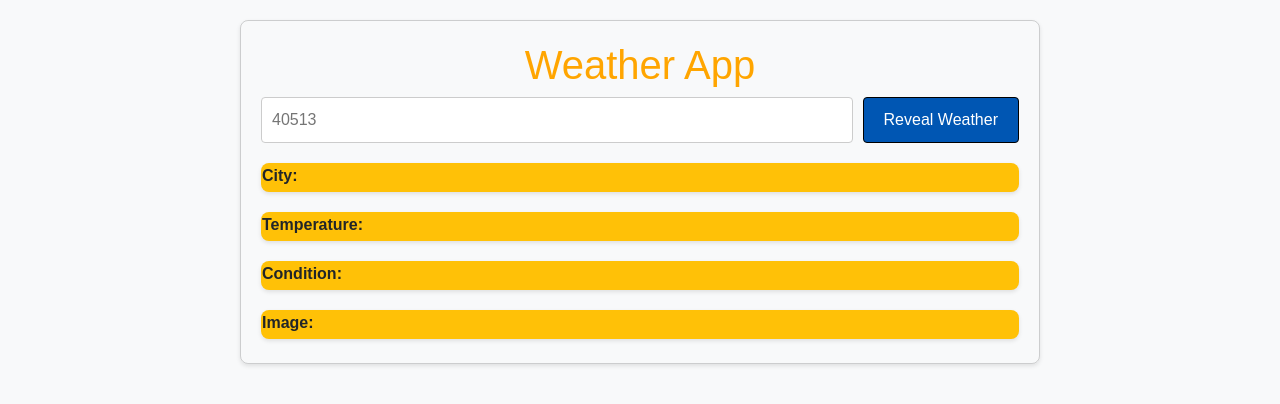
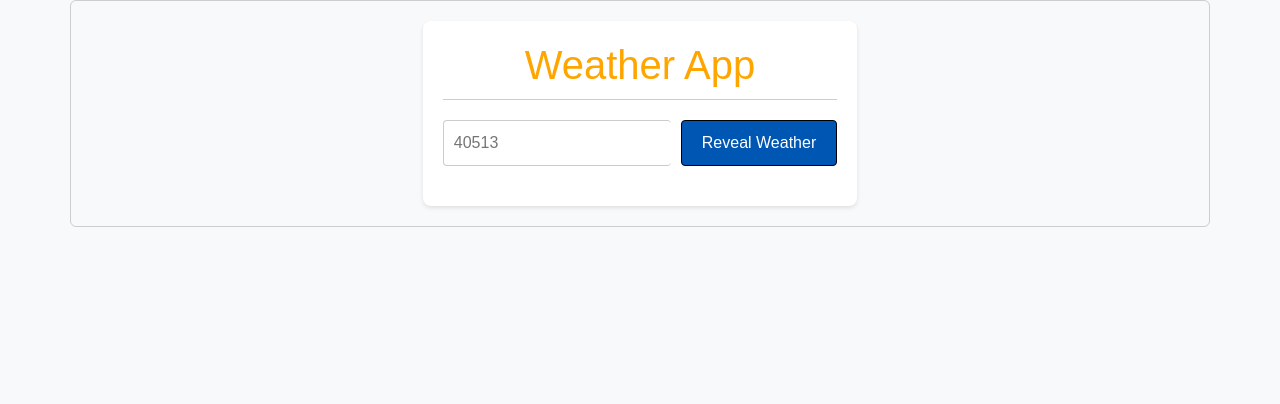
Before and after one commit to Jaymiller2002/weather-app, a plain HTML site: page index.html in a window 1280 px wide. Drawn offline with nearby package versions, Linux system fonts and the light colour scheme; no server answers.

Commit message:
got btn working and evenlistener + changed layout to match wireframe better

```diff
--- a/css/style.css
+++ b/css/style.css
@@ -1,5 +1,8 @@
 h1 {
   color: orange;
+  margin-bottom: 20px;
+  border-bottom: 1px solid #ccc;
+  padding-bottom: 10px;
 }
 
 /*body {
@@ -9,6 +12,12 @@ h1 {
 
 #app {
   text-align: center;
+  max-width: 600px;
+  margin: 0 auto;
+  background-color: #fff;
+  padding: 20px;
+  border-radius: 8px;
+  box-shadow: 0 2px 4px rgba(0, 0, 0, 0.1);
 }
 
 /*button {
@@ -19,17 +28,20 @@ h1 {
 body {
   font-family: Arial, sans-serif;
   margin: 0;
-  padding: 0;
+  padding: 20px;
   background-color: #f0f0f0;
 }
 
-.container {
+.grid-container {
   max-width: 800px;
   margin: 20px auto;
   padding: 20px;
   background-color: #fff;
   border-radius: 8px;
   box-shadow: 0 2px 4px rgba(0, 0, 0, 0.1);
+  display: grid;
+  grid-template-columns: auto;
+  gap: 10px;
 }
 
 .input-container {
@@ -38,6 +50,7 @@ body {
 
 form {
   display: flex;
+  margin-bottom: 20px;
 }
 
 input[type="number"] {
@@ -45,6 +58,7 @@ input[type="number"] {
   padding: 10px;
   border: 1px solid #ccc;
   border-radius: 4px;
+  border-right: none;
   margin-right: 10px;
 }
 
@@ -68,6 +82,8 @@ table {
 
 th {
   text-align: left;
+  padding: 10px;
+  border-bottom: 1px solid #ccc;
 }
 
 th button {
@@ -76,4 +92,6 @@ th button {
   cursor: pointer;
   font-weight: normal;
   color: white;
+  padding: 0;
+  margin: 0;
 }
--- a/index.html
+++ b/index.html
@@ -18,28 +18,28 @@
       <form id="revealWeather"><input type="number" placeholder="40513"><button>Reveal Weather</button></form></div>
       <div>
         <!--Create some kind of area or box/container for weather info-->
-        <table class="container mb-1 bg-warning">
+        <table class="grid-container mb-1 bg-warning">
           <tr>
             <th>City:<button id="buttonCity"></button></th>
           </tr>
         </table>
         <span></span>
         <div>
-          <table class="container mb-1 bg-warning">
+          <table class="grid-container mb-1 bg-warning">
             <tr>
               <th>Temperature:<button id="buttonTemp"></button></th>
             </tr>
           </table>
           <span></span>
           <div>
-           <table class="container mb-1 bg-warning">
+           <table class="grid-container mb-1 bg-warning">
             <tr>
               <th>Condition:<button id="buttonCondition"></button></th>
             </tr>
            </table>
            <span></span>
            <div>
-            <table class="container mb-1 bg-warning">
+            <table class="grid-container mb-1 bg-warning">
               <tr>
                 <th>Image:<button id="buttonImage"></button></th>
               </tr>
--- a/js/main.js
+++ b/js/main.js
@@ -2,11 +2,22 @@ const buttonTemp = document.getElementById('buttonTemp');
 const buttonCity = document.getElementById('buttonCity');
 const buttonCondition = document.getElementById('buttonCondition');
 const buttonImage = document.getElementById('buttonImage');
-const button = document.querySelectorAll('button');
+const revealButton = document.querySelector('button');
 const form = document.getElementById('revealWeather');
-
+const weatherElements = document.querySelectorAll('.grid-container.mb-1.bg-warning');
+//Hide weather info elements initially
+weatherElements.forEach(element => {
+  element.style.display = 'none';
+});
 //Add eventlistener to hear for reveal button
-form.addEventListener('click', button);
+revealButton.addEventListener('click', function(event){
+  event.preventDefault();
+  //Loop through weather info elements and make them visible
+  weatherElements.forEach(element => {
+    element.style.display = 'block';
+  });
+  console.log('Button clicked!');
+});
 //Function to reveal weather info after click
 
 // Define the API URL
```
